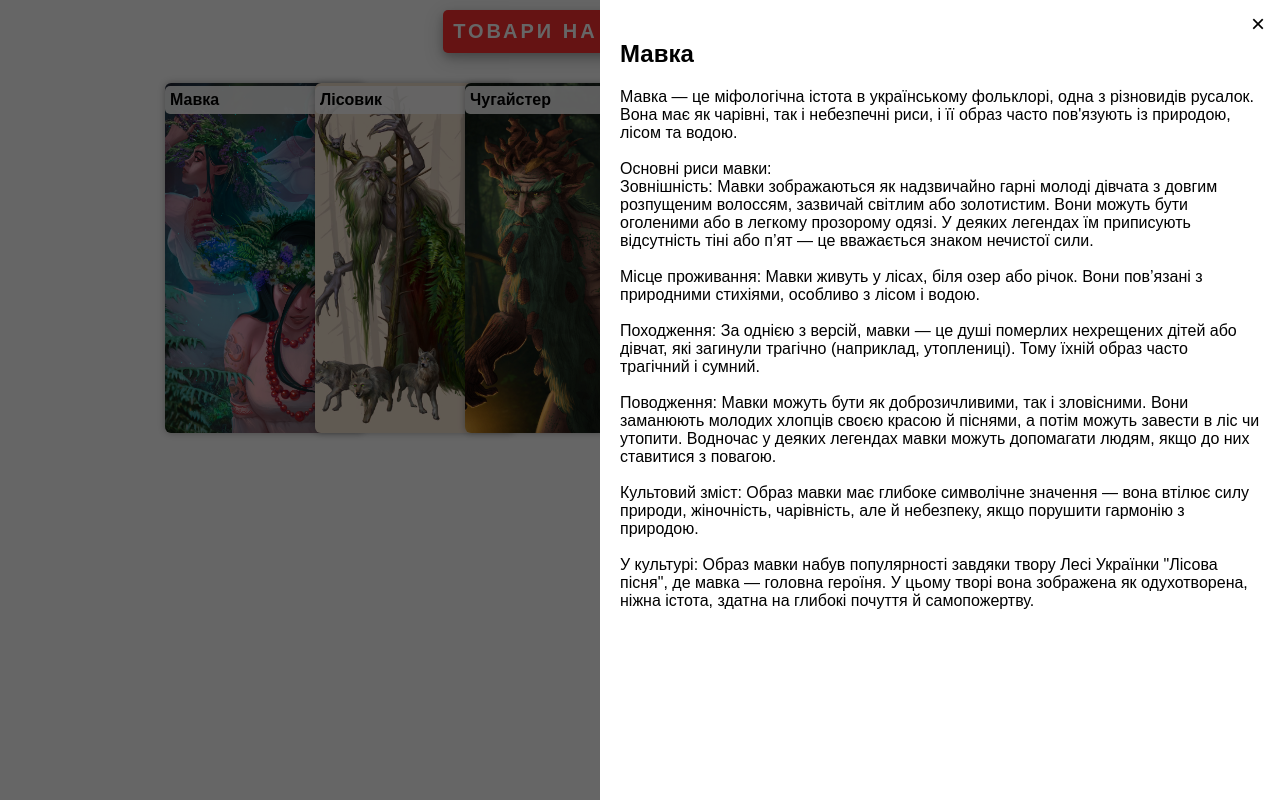
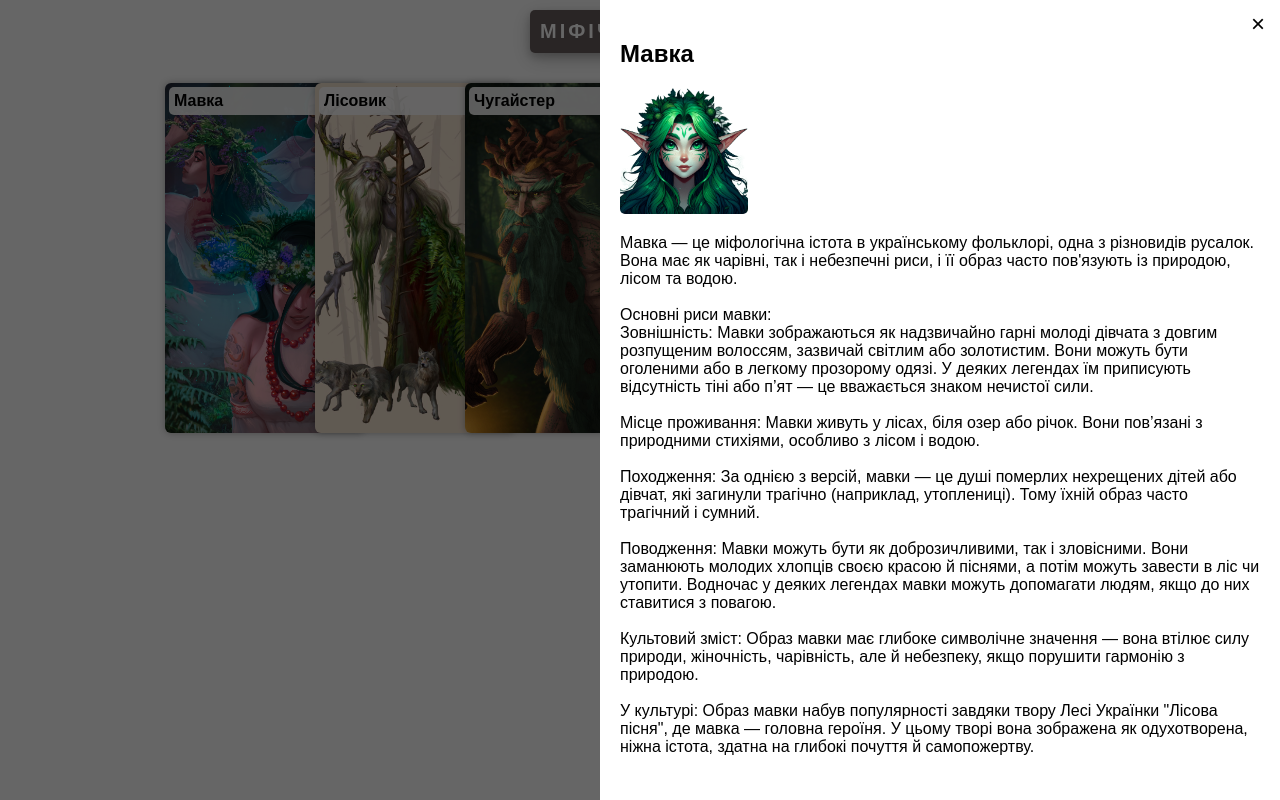
Before and after one commit to ggso1/card, a plain HTML site: page index.html in a window 1280 px wide. Both pictures are taken after a click on the element "Мавка". Drawn offline with Linux system fonts and the light colour scheme.

Commit message:
AaAaaaaaaaaAAAAAAaa

```diff
--- a/index.html
+++ b/index.html
@@ -11,7 +11,7 @@
 <body>
     <content>
         <!-- Блокзаголовку -->
-        <div class="title">Товари на які діє знижкка </div>
+        <div class="title">Міфічні істоти</div>
         <!-- Блок товарів -->
         <div id="items" class="items">
 
@@ -21,7 +21,10 @@
             <div class="modal-content">
                 <span class="close" onclick="document.getElementById('modal').style.display='none'">&times;</span>
                 <h2 id="modal-title"></h2>
+                <img id="modal-image" src="" alt="" />
                 <p id="modal-description"></p>
+
+
             </div>
         </div>
 
--- a/js/items.json
+++ b/js/items.json
@@ -1,31 +1,38 @@
 [
     {
         "title": "Мавка",
-        "description": "Мавка — це міфологічна істота в українському фольклорі, одна з різновидів русалок. Вона має як чарівні, так і небезпечні риси, і її образ часто пов'язують із природою, лісом та водою.\n\nОсновні риси мавки:\nЗовнішність: Мавки зображаються як надзвичайно гарні молоді дівчата з довгим розпущеним волоссям, зазвичай світлим або золотистим. Вони можуть бути оголеними або в легкому прозорому одязі. У деяких легендах їм приписують відсутність тіні або п’ят — це вважається знаком нечистої сили.\n\nМісце проживання: Мавки живуть у лісах, біля озер або річок. Вони пов’язані з природними стихіями, особливо з лісом і водою.\n\nПоходження: За однією з версій, мавки — це душі померлих нехрещених дітей або дівчат, які загинули трагічно (наприклад, утоплениці). Тому їхній образ часто трагічний і сумний.\n\nПоводження: Мавки можуть бути як доброзичливими, так і зловісними. Вони заманюють молодих хлопців своєю красою й піснями, а потім можуть завести в ліс чи утопити. Водночас у деяких легендах мавки можуть допомагати людям, якщо до них ставитися з повагою.\n\nКультовий зміст: Образ мавки має глибоке символічне значення — вона втілює силу природи, жіночність, чарівність, але й небезпеку, якщо порушити гармонію з природою.\n\nУ культурі: Образ мавки набув популярності завдяки твору Лесі Українки \"Лісова пісня\", де мавка — головна героїня. У цьому творі вона зображена як одухотворена, ніжна істота, здатна на глибокі почуття й самопожертву.",
-        "img": "mavki.jpg"
+        "img": "mavki.jpg",
+        "modalImg": "mavkalogo.png",
+        "description": "Мавка — це міфологічна істота в українському фольклорі, одна з різновидів русалок. Вона має як чарівні, так і небезпечні риси, і її образ часто пов'язують із природою, лісом та водою.\n\nОсновні риси мавки:\nЗовнішність: Мавки зображаються як надзвичайно гарні молоді дівчата з довгим розпущеним волоссям, зазвичай світлим або золотистим. Вони можуть бути оголеними або в легкому прозорому одязі. У деяких легендах їм приписують відсутність тіні або п’ят — це вважається знаком нечистої сили.\n\nМісце проживання: Мавки живуть у лісах, біля озер або річок. Вони пов’язані з природними стихіями, особливо з лісом і водою.\n\nПоходження: За однією з версій, мавки — це душі померлих нехрещених дітей або дівчат, які загинули трагічно (наприклад, утоплениці). Тому їхній образ часто трагічний і сумний.\n\nПоводження: Мавки можуть бути як доброзичливими, так і зловісними. Вони заманюють молодих хлопців своєю красою й піснями, а потім можуть завести в ліс чи утопити. Водночас у деяких легендах мавки можуть допомагати людям, якщо до них ставитися з повагою.\n\nКультовий зміст: Образ мавки має глибоке символічне значення — вона втілює силу природи, жіночність, чарівність, але й небезпеку, якщо порушити гармонію з природою.\n\nУ культурі: Образ мавки набув популярності завдяки твору Лесі Українки \"Лісова пісня\", де мавка — головна героїня. У цьому творі вона зображена як одухотворена, ніжна істота, здатна на глибокі почуття й самопожертву."
     },
     {
         "title": "Лісовик",
-        "description": "Лісовик — це міфологічна істота в українському фольклорі, що вважається охоронцем лісу. Він має людську подобу, але з елементами тваринного світу, наприклад, роги або шерсть.\n\nОсновні риси лісовика:\nЗовнішність: Лісовики зазвичай зображуються як великі чоловіки з бородою, покриті волоссям або шерстю. Вони можуть мати роги або інші тваринні риси.\n\nМісце проживання: Лісовики живуть у глибоких лісах, де охороняють природу і тварин. Вони часто асоціюються з певними деревами або місцями в лісі.\n\nПоходження: Лісовики вважаються духами природи, які охороняють ліси від людей і їхньої руйнівної діяльності. Вони можуть бути доброзичливими або злими залежно від того, як до них ставляться.\n\nПоводження: Лісовики можуть допомагати людям, які поважають природу, але можуть також карати тих, хто її шкодить. Вони часто намагаються захистити свої території від браконьєрів і зловмисників.\n\nКультовий зміст: Образ лісовика символізує зв’язок людини з природою та необхідність її охорони. Він нагадує про важливість гармонії між людиною і природою.",
-        "img": "lisovic.jpg"
+        "img": "lisovic.jpg",
+        "modalImg": "lisoviclogo.png",
+        "description": "Лісовик — це міфологічна істота в українському фольклорі, що вважається охоронцем лісу. Він має людську подобу, але з елементами тваринного світу, наприклад, роги або шерсть.\n\nОсновні риси лісовика:\nЗовнішність: Лісовики зазвичай зображуються як великі чоловіки з бородою, покриті волоссям або шерстю. Вони можуть мати роги або інші тваринні риси.\n\nМісце проживання: Лісовики живуть у глибоких лісах, де охороняють природу і тварин. Вони часто асоціюються з певними деревами або місцями в лісі.\n\nПоходження: Лісовики вважаються духами природи, які охороняють ліси від людей і їхньої руйнівної діяльності. Вони можуть бути доброзичливими або злими залежно від того, як до них ставляться.\n\nПоводження: Лісовики можуть допомагати людям, які поважають природу, але можуть також карати тих, хто її шкодить. Вони часто намагаються захистити свої території від браконьєрів і зловмисників.\n\nКультовий зміст: Образ лісовика символізує зв’язок людини з природою та необхідність її охорони. Він нагадує про важливість гармонії між людиною і природою."
     },
     {
         "title": "Чугайстер",
-        "description": "Чугайстер — це доброзичливий лісовий дух в українській міфології, захисник людей від злих сил, особливо від шкідливих мавок.\n\nОсновні риси Чугайстра:\nЗовнішність: Його зображають як високого, кремезного дідуся з довгим волоссям та бородою, вкритого густим хутром або одягненого в шкуру. Часто він босий, з палицею в руках, іноді танцює, щоб розвеселити людей.\n\nМісце проживання: Чугайстер мешкає в лісах, переважно в глухих та диких місцях. Він постійно мандрує, патрулюючи лісові простори.\n\nПоходження: Це автентична слов’янська постать, яку вважають уособленням доброї сили природи, що протистоїть темним істотам. Його функція — знищувати мавок та іншу нечисть, яка шкодить людям.\n\nПоводження: Чугайстер — добрий до людей. Якщо мандрівник зустріне його в лісі, той може запросити до танцю. Відмова — небажана, бо Чугайстер може образитися. Але зазвичай він не шкодить і навіть оберігає.\n\nКультовий зміст: Чугайстер символізує баланс сил у природі, протиставлення темному жіночому образу мавки. Він уособлює захист, порядок та мудрість лісу.\n\nУ культурі: Образ Чугайстра зустрічається в українській літературі та фольклорних записах. Відомий приклад — згадка про нього у творі Михайла Коцюбинського \"Тіні забутих предків\", де він постає як казкова істота, знайома з місцевими звичаями та природою.",
-        "img": "chuhaister.jpg"
+        "img": "chuhaister.jpg",
+        "modalImg": "chugaisterlogo.png",
+        "description": "Чугайстер — це доброзичливий лісовий дух в українській міфології, захисник людей від злих сил, особливо від шкідливих мавок.\n\nОсновні риси Чугайстра:\nЗовнішність: Його зображають як високого, кремезного дідуся з довгим волоссям та бородою, вкритого густим хутром або одягненого в шкуру. Часто він босий, з палицею в руках, іноді танцює, щоб розвеселити людей.\n\nМісце проживання: Чугайстер мешкає в лісах, переважно в глухих та диких місцях. Він постійно мандрує, патрулюючи лісові простори.\n\nПоходження: Це автентична слов’янська постать, яку вважають уособленням доброї сили природи, що протистоїть темним істотам. Його функція — знищувати мавок та іншу нечисть, яка шкодить людям.\n\nПоводження: Чугайстер — добрий до людей. Якщо мандрівник зустріне його в лісі, той може запросити до танцю. Відмова — небажана, бо Чугайстер може образитися. Але зазвичай він не шкодить і навіть оберігає.\n\nКультовий зміст: Чугайстер символізує баланс сил у природі, протиставлення темному жіночому образу мавки. Він уособлює захист, порядок та мудрість лісу.\n\nУ культурі: Образ Чугайстра зустрічається в українській літературі та фольклорних записах. Відомий приклад — згадка про нього у творі Михайла Коцюбинського \"Тіні забутих предків\", де він постає як казкова істота, знайома з місцевими звичаями та природою."
     },
     {
         "title": "Потерчата",
-        "description": "Потерчата — це душі померлих нехрещених дітей або дітей, які загинули трагічно. В українській міфології вони належать до сумних і водночас зловісних духів.\n\nОсновні риси Потерчат:\nЗовнішність: Зазвичай описуються як маленькі діти з тьмяним світлом навколо, іноді світяться вночі. Їхній плач або сміх може чутися у віддалених місцях — болотах, полях, лісах.\n\nМісце проживання: Часто з'являються на перехрестях, болотах, біля водойм. Їхнє перебування пов’язують із небезпечними місцями.\n\nПоводження: Потерчата можуть заманювати мандрівників своїм голосом або плачем. Іноді вони шкодять тим, хто не виявляє співчуття, але в деяких легендах — навпаки, шукають порятунку чи молитви.\n\nКультовий зміст: Потерчата уособлюють біль і тугу за втраченим життям, особливо нагадуючи про важливість обрядів та духовного захисту.",
-        "img": "poterchata.jpg"
+        "img": "poterchata.jpg",
+        "modalImg": "p.png",
+        "description": "Потерчата — це душі померлих нехрещених дітей або дітей, які загинули трагічно. В українській міфології вони належать до сумних і водночас зловісних духів.\n\nОсновні риси Потерчат:\nЗовнішність: Зазвичай описуються як маленькі діти з тьмяним світлом навколо, іноді світяться вночі. Їхній плач або сміх може чутися у віддалених місцях — болотах, полях, лісах.\n\nМісце проживання: Часто з'являються на перехрестях, болотах, біля водойм. Їхнє перебування пов’язують із небезпечними місцями.\n\nПоводження: Потерчата можуть заманювати мандрівників своїм голосом або плачем. Іноді вони шкодять тим, хто не виявляє співчуття, але в деяких легендах — навпаки, шукають порятунку чи молитви.\n\nКультовий зміст: Потерчата уособлюють біль і тугу за втраченим життям, особливо нагадуючи про важливість обрядів та духовного захисту."
     },
     {
         "title": "Чорт",
-        "description": "Чорт — злий дух у слов’янській, зокрема українській міфології. Він є втіленням нечистої сили, хитрощів і спокус.\n\nОсновні риси Чорта:\nЗовнішність: Часто зображається з рогами, хвостом, копитами або в образі чорного чоловіка. Може змінювати форму й маскуватися під звичайну людину.\n\nМісце проживання: Може з’являтися будь-де — в лісі, на перехрестях, біля млинів або старих будівель. Особливо активний вночі.\n\nПоводження: Обманює людей, спокушає, підбурює на гріхи, підписує угоди. У байках часто виступає як об'єкт обману з боку хитрих героїв.\n\nКультовий зміст: Символізує темну сторону людської природи, спокусу, гріх і моральні випробування. Часто використовується як персонаж у народних казках, притчах та сатиричних оповідях.",
-        "img": "chort.jpg"
+        "img": "chort.jpg",
+        "modalImg": "chortlogo.png",
+        "description": "Чорт — злий дух у слов’янській, зокрема українській міфології. Він є втіленням нечистої сили, хитрощів і спокус.\n\nОсновні риси Чорта:\nЗовнішність: Часто зображається з рогами, хвостом, копитами або в образі чорного чоловіка. Може змінювати форму й маскуватися під звичайну людину.\n\nМісце проживання: Може з’являтися будь-де — в лісі, на перехрестях, біля млинів або старих будівель. Особливо активний вночі.\n\nПоводження: Обманює людей, спокушає, підбурює на гріхи, підписує угоди. У байках часто виступає як об'єкт обману з боку хитрих героїв.\n\nКультовий зміст: Символізує темну сторону людської природи, спокусу, гріх і моральні випробування. Часто використовується як персонаж у народних казках, притчах та сатиричних оповідях."
     },
     {
         "title": "Шубін",
-        "description": "Шубін — це дух, відомий переважно з шахтарського фольклору Донбасу. Він охороняє підземелля та шахти, іноді попереджає про небезпеку.\n\nОсновні риси Шубіна:\nЗовнішність: Таємнича постать у чорному, з обличчям, що часто приховане. Інколи — як силует, іноді з червоними очима. Його присутність відчувається як холод або шепіт у темряві.\n\nМісце проживання: Підземелля, копальні, шахти. Може з’являтись у місцях, де сталася трагедія.\n\nПоводження: Шубін не завжди є злим. Він може застерігати шахтарів про аварії чи обвали. Проте, якщо порушити його спокій або зневажити, може стати небезпечним.\n\nКультовий зміст: Символ шахтарської пам’яті, страху перед глибиною та непередбачуваністю землі. Часто асоціюється з загиблими в шахтах.",
-        "img": "shubin.jpg"
-    }]
+        "img": "shubin.jpg",
+        "modalImg": "shubinlogo.jpg",
+        "description": "Шубін — це дух, відомий переважно з шахтарського фольклору Донбасу. Він охороняє підземелля та шахти, іноді попереджає про небезпеку.\n\nОсновні риси Шубіна:\nЗовнішність: Таємнича постать у чорному, з обличчям, що часто приховане. Інколи — як силует, іноді з червоними очима. Його присутність відчувається як холод або шепіт у темряві.\n\nМісце проживання: Підземелля, копальні, шахти. Може з’являтись у місцях, де сталася трагедія.\n\nПоводження: Шубін не завжди є злим. Він може застерігати шахтарів про аварії чи обвали. Проте, якщо порушити його спокій або зневажити, може стати небезпечним.\n\nКультовий зміст: Символ шахтарської пам’яті, страху перед глибиною та непередбачуваністю землі. Часто асоціюється з загиблими в шахтах."
+    }
+]
--- a/js/market.js
+++ b/js/market.js
@@ -16,8 +16,10 @@ async function buildItems() {
         itemsDiv.addEventListener('click', () => {
             document.getElementById('modal-title').innerText = item.title;
             document.getElementById('modal-description').innerText = item.description;
+            document.getElementById('modal-image').src = `img/${item.modalImg}`;
             document.getElementById('modal').style.display = 'block';
         });
+
 
         document.getElementById('items').appendChild(itemsDiv);
     });
--- a/style.css
+++ b/style.css
@@ -24,7 +24,7 @@ content {
     padding: 10px;
     margin: 0 auto;
     margin-top: 10px;
-    background-color: rgb(253, 48, 48);
+    background-color: rgb(104, 93, 93);
     border-radius: 5px;
     box-shadow: 0 4px 8px 0 rgba(0, 0, 0, 0.2), 0 6px 20px 0 rgba(0, 0, 0, 0.19);
     color: white;
@@ -71,7 +71,7 @@ content {
     background-color: rgba(255, 255, 255, 0.9);
     padding: 5px;
     border-radius: 5px;
-    margin-top: 3px;
+    margin: 4px;
 }
 
 
@@ -109,3 +109,10 @@ content {
     font-size: 24px;
     cursor: pointer;
   }
+
+  #modal-image {
+    width: 20%;
+    object-fit: cover;
+    border-radius: 5px;
+
+  }
```
Also changed, not shown: img/chortlogo.png (added), img/chugaisterlogo.png (added), img/lisoviclogo.png (added), img/mavkalogo.png (added), img/p.png (added), img/shubinlogo.jpg (added).
